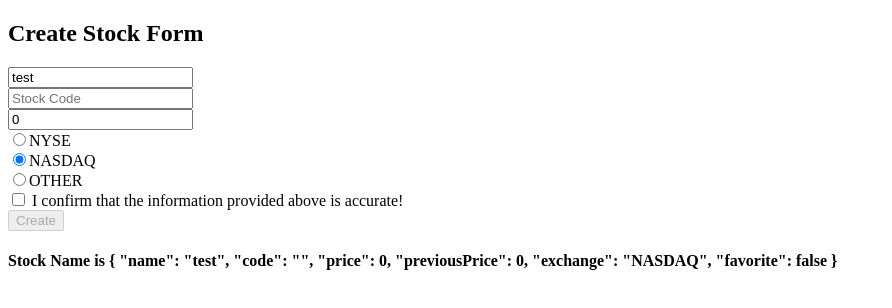
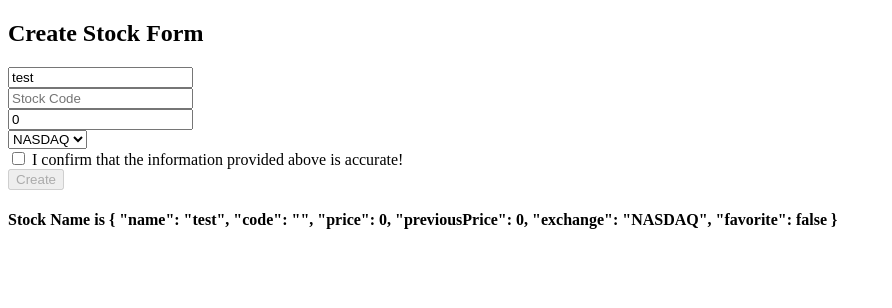
Before and after one commit to cristianmarquezp/Capacitaciones-Angular, an Angular app in the folder template-driven-forms/: page / in a window 1280 px wide. Shown: the top 308 px of the page, without its empty margins (0-892 px from the left). Built offline with nearby package versions, Linux system fonts and the light colour scheme.

Commit message:
Formulario completo - Menu selecct

```diff
--- a/template-driven-forms/src/app/stock/create-stock/create-stock.component.html
+++ b/template-driven-forms/src/app/stock/create-stock/create-stock.component.html
@@ -12,15 +12,11 @@
                 (ngModelChange)="setStockPrice($event)">
         </div>
         <div class="stock-exchange">
-            <div>
-                <input type="radio" name="stockExchange" [(ngModel)]="stock.exchange" value="NYSE">NYSE
-            </div>
-            <div>
-                <input type="radio" name="stockExchange" [(ngModel)]="stock.exchange" value="NASDAQ">NASDAQ
-            </div>
-            <div>
-                <input type="radio" name="stockExchange" [(ngModel)]="stock.exchange" value="OTHER">OTHER
-            </div>
+            <select name="stockExchange" [(ngModel)]="stock.exchange">
+                <option value="NYSE">NYSE</option>
+                <option value="NASDAQ">NASDAQ</option>
+                <option value="OTHER">OTHER</option>
+            </select>
         </div>
         <div class="stock-confirm">
             <input type="checkbox" name="stockConfirm" [(ngModel)]="confirmed">
```
